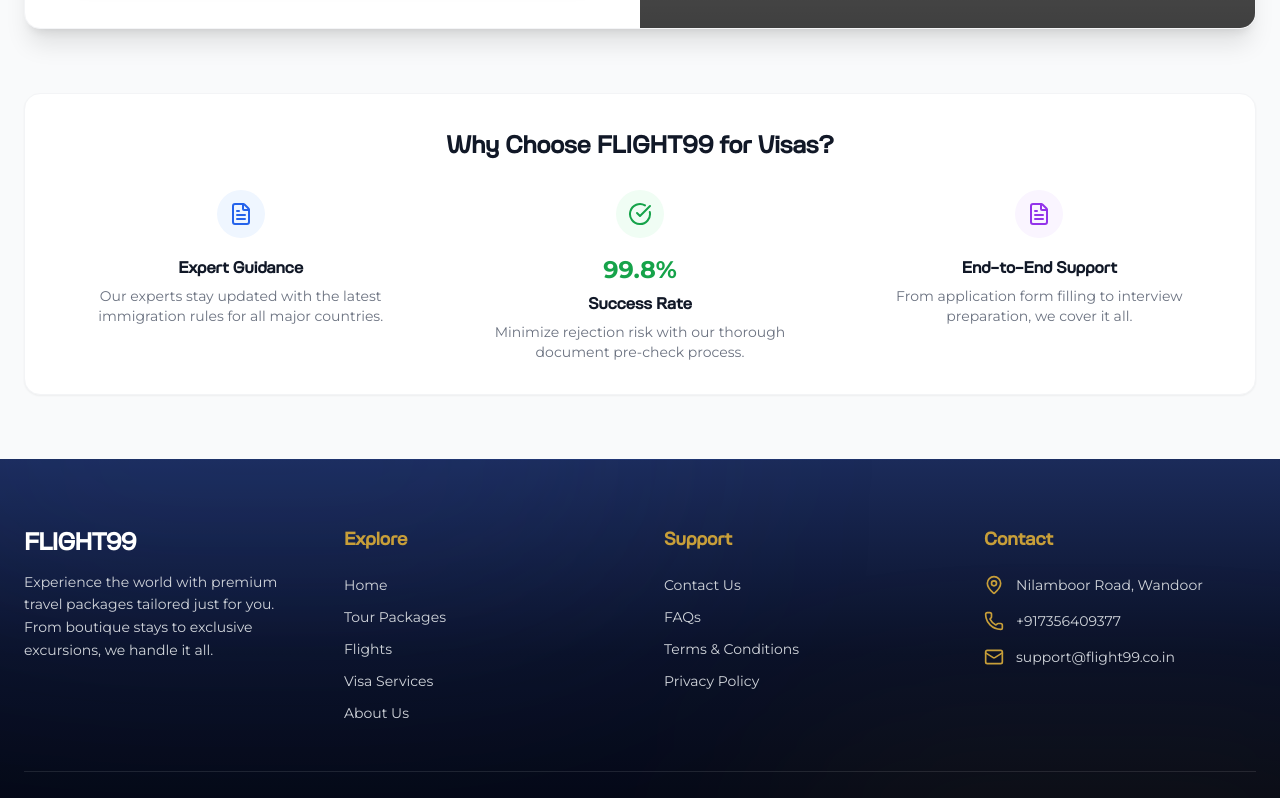
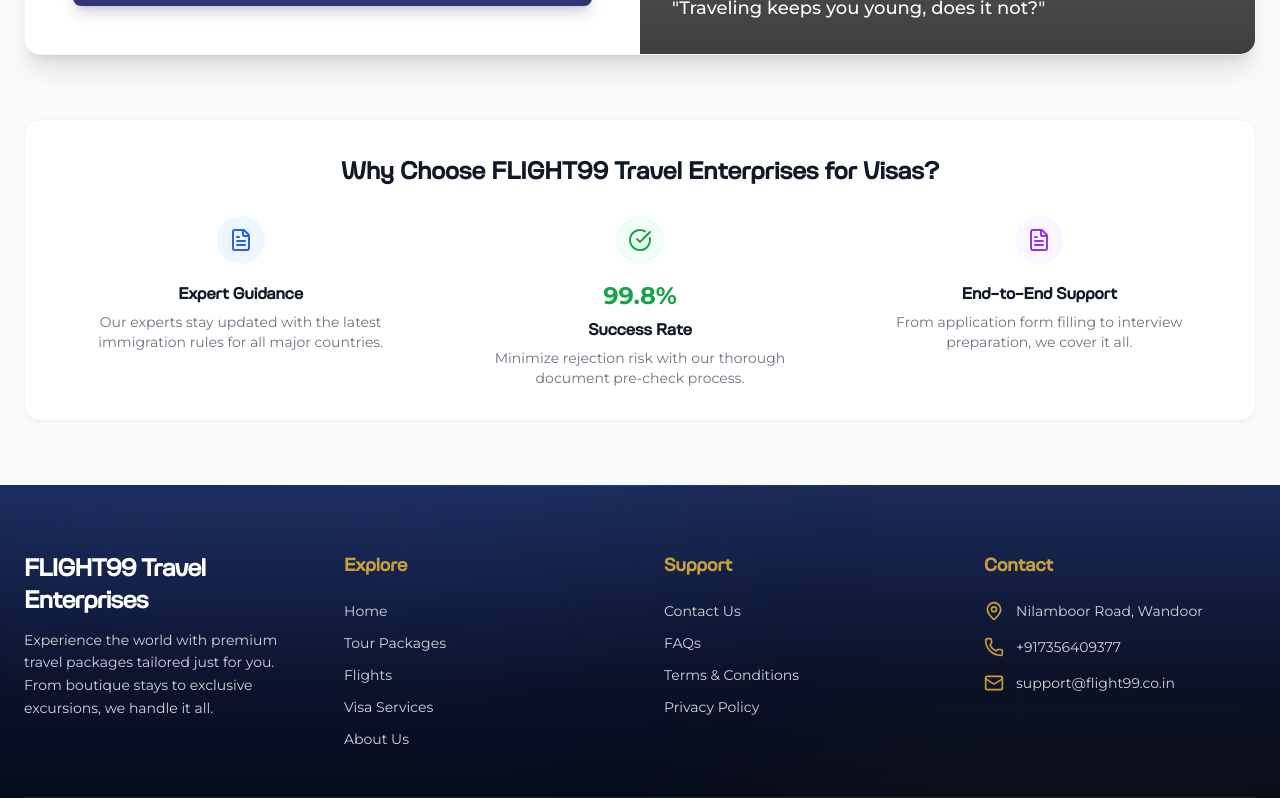
Before and after one commit to itsstranger/FLIGHT99, a Next.js app: page /visa in a window 1280 px wide. Shown: the part 1160-1958 px from the top of the page. Built offline with nearby package versions, Linux system fonts and the light colour scheme; no server answers; the database is empty; grey boxes are pictures that could not be loaded.

Commit message:
Rebrand: FLIGHT99 -> FLIGHT99 Travel Enterprises across all pages

```diff
--- a/app/admin/dashboard/page.jsx
+++ b/app/admin/dashboard/page.jsx
@@ -113,7 +113,7 @@
                         <Link href="/" className="flex items-center transition-transform hover:scale-105">
                             <img
                                 src="/assets/logo.png"
-                                alt="FLIGHT99"
+                                alt="FLIGHT99 Travel Enterprises"
                                 className="h-14 w-auto object-contain drop-shadow-sm"
                                 suppressHydrationWarning={true}
                             />
--- a/app/admin/login/page.jsx
+++ b/app/admin/login/page.jsx
@@ -43,7 +43,7 @@
         <div className="min-h-screen flex items-center justify-center bg-gray-50 px-4">
             <div className="max-w-md w-full bg-white p-8 rounded-2xl shadow-xl border border-gray-100">
                 <div className="text-center mb-8">
-                    <img src="/assets/logo.png" alt="FLIGHT99" className="h-12 w-auto mx-auto mb-4" />
+                    <img src="/assets/logo.png" alt="FLIGHT99 Travel Enterprises" className="h-12 w-auto mx-auto mb-4" />
                     <h2 className="text-2xl font-bold text-gray-900">Admin Portal</h2>
                     <p className="text-sm text-gray-500">Sign in to manage packages</p>
                 </div>
--- a/app/contact/page.jsx
+++ b/app/contact/page.jsx
@@ -65,7 +65,7 @@
                         Contact Us
                     </h1>
                     <p className="text-[1rem] md:text-[1.2rem] lg:text-[1.618rem] text-white/80 max-w-[61.8%] min-w-[300px] mx-auto font-secondary leading-[1.618] font-medium drop-shadow-md">
-                        Have a question about our tour packages, visa services, or flights? Get in touch with the FLIGHT99 team today.
+                        Have a question about our tour packages, visa services, or flights? Get in touch with the FLIGHT99 Travel Enterprises team today.
                     </p>
 
                 </div>
--- a/app/faq/page.jsx
+++ b/app/faq/page.jsx
@@ -20,7 +20,7 @@
                         <span className="text-primary font-bold tracking-wider uppercase text-sm mb-3 block opacity-80">Support Center</span>
                         <h1 className="text-4xl md:text-5xl font-black text-gray-900 mb-6 font-heading">Frequently Asked <span className="text-transparent bg-clip-text bg-gradient-to-r from-primary to-[#e6a810]">Questions</span></h1>
                         <p className="font-secondary text-gray-600 text-lg md:text-xl max-w-2xl mx-auto">
-                            Everything you need to know about booking your dream trip with FLIGHT99.
+                            Everything you need to know about booking your dream trip with FLIGHT99 Travel Enterprises.
                         </p>
                     </div>
 
--- a/app/hajj-umrah/page.jsx
+++ b/app/hajj-umrah/page.jsx
@@ -38,7 +38,7 @@
                         </div>
                         <h2 className="text-3xl font-bold text-gray-900 mb-6">Embark on Your Spiritual <span className="text-transparent bg-clip-text bg-gradient-to-r from-primary to-[#e6a810]">Journey</span> with Peace of Mind</h2>
                         <p className="text-gray-600 mb-8 leading-relaxed">
-                            Focus on your worship while we handle the logistics. FLIGHT99 offers comprehensive Hajj and Umrah services tailored to your needs.
+                            Focus on your worship while we handle the logistics. FLIGHT99 Travel Enterprises offers comprehensive Hajj and Umrah services tailored to your needs.
                             From visa processing and flight bookings to comfortable accommodation near the Haram, our dedicated team ensures a hassle-free experience.
                         </p>
 
--- a/app/layout.jsx
+++ b/app/layout.jsx
@@ -21,7 +21,7 @@
 });
 
 export const metadata = {
-    title: 'FLIGHT99 - Your Trusted Travel Partner',
+    title: 'FLIGHT99 Travel Enterprises - Your Trusted Travel Partner',
     description: 'Expert travel services for flights, visas, and holiday packages.',
 };
 
--- a/app/visa/page.jsx
+++ b/app/visa/page.jsx
@@ -39,7 +39,7 @@
                         <h2 className="text-3xl font-bold text-gray-900 mb-6">Expert Visa <span className="text-transparent bg-clip-text bg-gradient-to-r from-primary to-[#e6a810]">Assistance</span> for All Destinations</h2>
                         <p className="text-gray-600 mb-8 leading-relaxed">
                             Planning an international trip? Don't let visa complexities hold you back.
-                            FLIGHT99 provides comprehensive visa services for tourists and business travelers.
+                            FLIGHT99 Travel Enterprises provides comprehensive visa services for tourists and business travelers.
                             Whether you're heading to Dubai, Europe (Schengen), USA, UK, or anywhere else,
                             our team ensures a smooth and error-free application process.
                         </p>
@@ -81,7 +81,7 @@
                     </div>
                 </div>
                 <div className="mt-16 bg-white p-8 rounded-2xl shadow-sm border border-gray-100 text-center">
-                    <h2 className="text-2xl font-bold text-gray-900 mb-4">Why Choose FLIGHT99 for Visas?</h2>
+                    <h2 className="text-2xl font-bold text-gray-900 mb-4">Why Choose FLIGHT99 Travel Enterprises for Visas?</h2>
                     <div className="grid grid-cols-1 md:grid-cols-3 gap-8 mt-8">
                         <div>
                             <div className="w-12 h-12 bg-blue-50 text-blue-600 rounded-full flex items-center justify-center mx-auto mb-4"><FileText className="w-6 h-6" /></div>
--- a/src/components/CustomPackagesSection.jsx
+++ b/src/components/CustomPackagesSection.jsx
@@ -42,7 +42,7 @@
                     <div className="max-w-3xl flex-1">
                         <p className="text-[#e6a810] font-bold tracking-widest uppercase text-sm mb-4">Our Packages</p>
                         <h2 className="text-3xl md:text-5xl lg:text-5xl font-black text-white leading-tight font-heading uppercase">
-                            Let's Design Your Customized<br className="hidden md:block" /> Package With FLIGHT99
+                            Let's Design Your Customized<br className="hidden md:block" /> Package With FLIGHT99 Travel Enterprises
                         </h2>
                     </div>
                     <div className="flex flex-col sm:flex-row md:flex-col items-start sm:items-center md:items-end justify-between shrink-0 mt-4 md:mt-0 py-1 gap-6 md:gap-0">
--- a/src/components/FAQSection.jsx
+++ b/src/components/FAQSection.jsx
@@ -11,7 +11,7 @@
     },
     {
         question: "What are the packages you offer?",
-        answer: "Journey through the essence of global destinations with FLIGHT99. You can customize and explore your trip from the spiritual journey of Hajj and Umrah packages to the landscapes of Europe with us. Here are the packages we offer:\n\n• International packages: Europe, USA, Turkey, Azerbaijan, Thailand, Malaysia, Vietnam, Dubai & more\n• Domestic Packages: Kashmir, Delhi, Agra, Manali, Jaipur, Honeymoon packages\n• Spiritual packages: Hajj and Umrah, Customised Umrah"
+        answer: "Journey through the essence of global destinations with FLIGHT99 Travel Enterprises. You can customize and explore your trip from the spiritual journey of Hajj and Umrah packages to the landscapes of Europe with us. Here are the packages we offer:\n\n• International packages: Europe, USA, Turkey, Azerbaijan, Thailand, Malaysia, Vietnam, Dubai & more\n• Domestic Packages: Kashmir, Delhi, Agra, Manali, Jaipur, Honeymoon packages\n• Spiritual packages: Hajj and Umrah, Customised Umrah"
     },
     {
         question: "What about the payment process?",
--- a/src/components/Footer.jsx
+++ b/src/components/Footer.jsx
@@ -29,7 +29,7 @@
                 <div className={`grid grid-cols-1 md:grid-cols-4 gap-12 pt-16 pb-12 ${visibilityClass}`}>
                     {/* Brand Column */}
                     <div className="space-y-4">
-                        <h2 className="text-2xl font-bold tracking-tight">FLIGHT99</h2>
+                        <h2 className="text-2xl font-bold tracking-tight">FLIGHT99 Travel Enterprises</h2>
                         <p className="text-gray-300 text-sm leading-relaxed">
                             Experience the world with premium travel packages tailored just for you. From boutique stays to exclusive excursions, we handle it all.
                         </p>
--- a/src/components/Navbar.jsx
+++ b/src/components/Navbar.jsx
@@ -49,7 +49,7 @@
                         <Link href="/" className="flex items-center gap-2 transition-transform duration-300 hover:scale-105" onClick={() => setIsMobileMenuOpen(false)}>
                             <img
                                 src="/assets/logo.png"
-                                alt="FLIGHT99"
+                                alt="FLIGHT99 Travel Enterprises"
                                 className="h-10 md:h-14 w-auto object-contain drop-shadow-sm"
                                 suppressHydrationWarning={true}
                             />
@@ -94,7 +94,7 @@
                     {/* Mobile Only CTA - WhatsApp & Call icons */}
                     <div className="md:hidden flex items-center gap-2">
                         <a
-                            href="https://wa.me/+917356409377?text=Hello%20FLIGHT99%2C%20I%20need%20help%20planning%20a%20trip%21"
+                            href="https://wa.me/+917356409377?text=Hello%20FLIGHT99%20Travel%20Enterprises%2C%20I%20need%20help%20planning%20a%20trip%21"
                             target="_blank"
                             rel="noopener noreferrer"
                             className="p-2 text-[#25D366] bg-[#25D366]/10 rounded-full hover:scale-105 transition-transform"
@@ -118,7 +118,7 @@
             <div className={`fixed top-0 left-0 bottom-0 w-[280px] bg-white z-[60] shadow-2xl flex flex-col transform transition-transform duration-300 cubic-bezier(0.16, 1, 0.3, 1) md:hidden ${isMobileMenuOpen ? 'translate-x-0' : '-translate-x-full'}`}>
                 {/* Drawer Header */}
                 <div className="p-5 border-b border-gray-100 flex items-center justify-between bg-primary/5">
-                    <img src="/assets/logo.png" alt="FLIGHT99" className="h-8 w-auto object-contain" suppressHydrationWarning={true} />
+                    <img src="/assets/logo.png" alt="FLIGHT99 Travel Enterprises" className="h-8 w-auto object-contain" suppressHydrationWarning={true} />
                     <button onClick={() => setIsMobileMenuOpen(false)} className="p-2 -mr-2 text-gray-500 hover:text-gray-800 hover:bg-white rounded-full transition-all shadow-sm">
                         <X className="w-5 h-5" />
                     </button>
--- a/src/components/WhatsAppFloat.jsx
+++ b/src/components/WhatsAppFloat.jsx
@@ -5,7 +5,7 @@
 const WhatsAppFloat = () => {
     // You can replace this number with the actual WhatsApp business number
     const whatsappNumber = "+917356409377";
-    const customMessage = "Hello FLIGHT99, I need help planning a trip!";
+    const customMessage = "Hello FLIGHT99 Travel Enterprises, I need help planning a trip!";
     const whatsappUrl = `https://wa.me/${whatsappNumber}?text=${encodeURIComponent(customMessage)}`;
 
     return (
```
